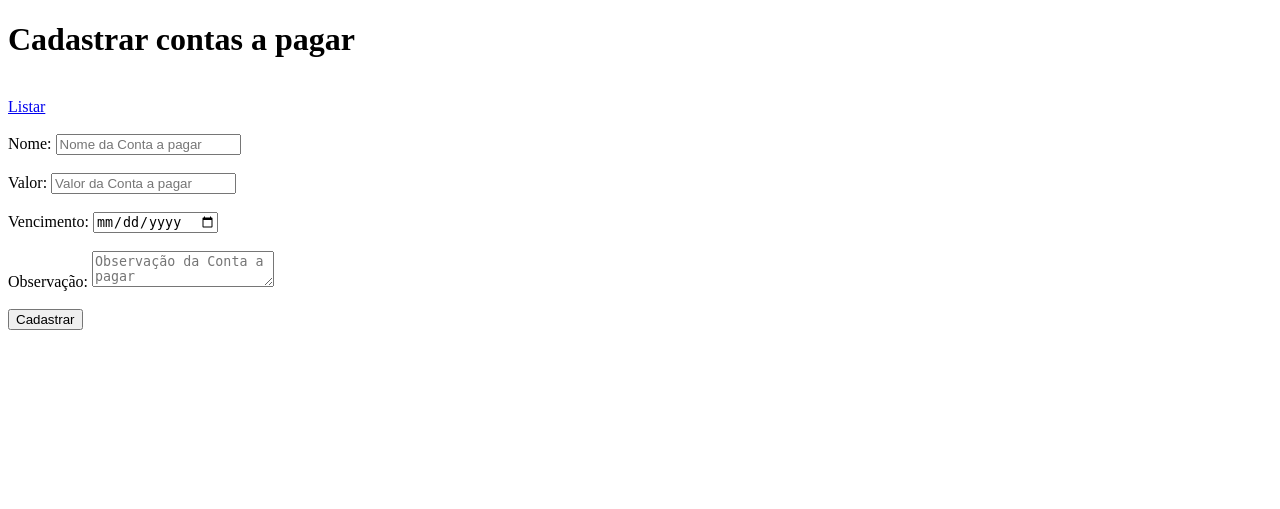
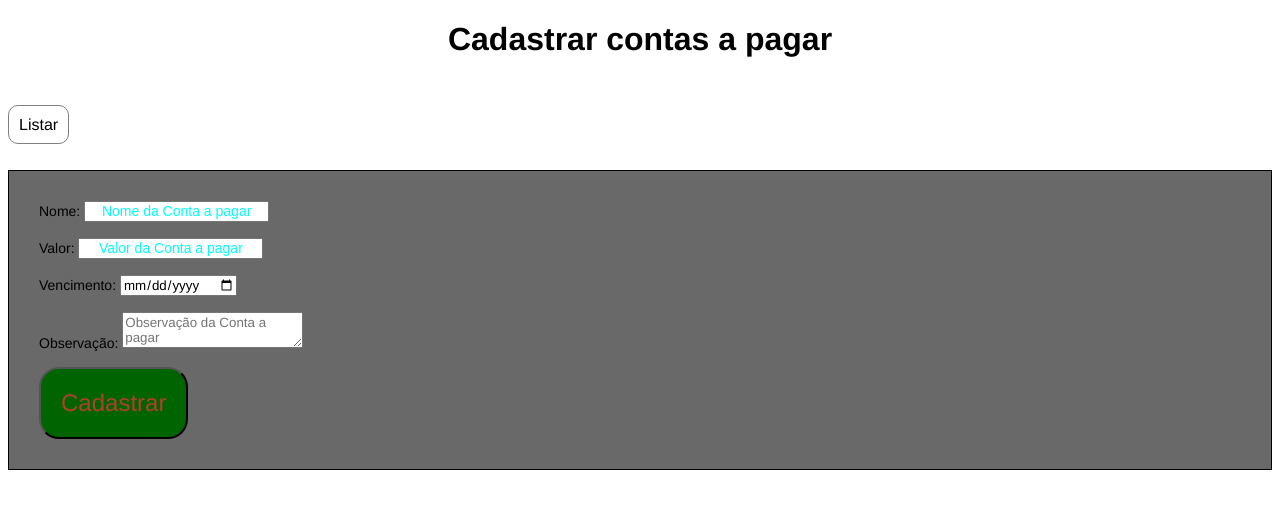
Before and after one commit to Adilson19/Php-Celke-Heranca, a PHP site: page /cadastrar.php in a window 1280 px wide. Shown: the top 509 px of the page. Run offline with PHP 8.4, Linux system fonts and the light colour scheme.

Commit message:
feat: update working in my css

```diff
--- a/Source/assets/css/style.css
+++ b/Source/assets/css/style.css
@@ -0,0 +1,53 @@
+*{
+    font-family: 'Franklin Gothic Medium', 'Arial Narrow', Arial, sans-serif;
+    margin: 10;
+    padding: 10;
+}
+h1{
+    text-align: center;
+}
+
+.titulo{
+    text-decoration: none;
+    border: 1px solid grey;
+    padding: 10px;
+    color: #000;
+    background-color: white;
+    border-radius: 10px;
+}
+
+.titulo:hover{
+    text-decoration: none;
+    border: 1px solid blue;
+    padding: 10px;
+    color: white;
+    background-color: black;
+    border-radius: 10px;
+}
+.submit{
+    border-radius: 20px;
+    padding: 20px;
+    color: #af3f2f;
+    font-size: 24px;
+    background-color: darkgreen;
+}
+.submit:hover{
+    border-radius: 20px;
+    padding: 20px;
+    color: darkgreen;
+    font-size: 24px;
+    background-color: #af3f2f;
+}
+.formulario{
+    font-size: 14px;
+    border: 1px solid #000;
+    align-items: center;
+    padding: 30px;
+    background-color: dimgrey;
+}
+.formulario input::placeholder{
+    color: aqua;
+    font-size: 14px;
+    text-align: center;
+    font-family: Arial, Helvetica, sans-serif;
+}
--- a/Source/cadastrar.php
+++ b/Source/cadastrar.php
@@ -7,11 +7,12 @@
 <html lang="pt-BR">
 <head>
     <meta charset="UTF-8">
+    <link rel="stylesheet" href="assets/css/style.css">
     <title>Celke</title>
 </head>
 <body>
-    <h1>Cadastrar contas a pagar</h1><br>
-    <a href="index.php">Listar</a><br><br>
+    <h1>Cadastrar contas a pagar</h1><br><br>
+    <a class="titulo" href="index.php">Listar</a><br><br><br>
     <?php
         //  Incluindo o arquivo de conexao
         require './Conn.php';
@@ -39,7 +40,7 @@
             }
         }
     ?>
-    <form name="CadContaPg" action="" method="POST">
+    <form class="formulario" name="CadContaPg" action="" method="POST">
         <label>Nome:</label>
         <input type="text" name="nome" placeholder="Nome da Conta a pagar" required><br><br>
 
@@ -52,7 +53,7 @@
         <label>Observação:</label>
         <textarea name="obs" placeholder="Observação da Conta a pagar"></textarea><br><br>
 
-        <input type="submit" value="Cadastrar" name="SendCadContaPg">
+        <input class="submit" type="submit" value="Cadastrar" name="SendCadContaPg">
     </form>
 </body>
 </html>
--- a/Source/editar.php
+++ b/Source/editar.php
@@ -11,8 +11,8 @@
     <title>Celke</title>
 </head>
 <body>
-    <h1>Editar conta a pagar</h1><br>
-    <a href="index.php">Listar</a><br><br>
+    <h1>Editar conta a pagar</h1><br><br>
+    <a href="index.php">Listar</a><br><br><br>
     <?php
         //  Receber o ID da URL
         $id = filter_input(INPUT_GET, "id", FILTER_SANITIZE_NUMBER_INT);
--- a/Source/index.php
+++ b/Source/index.php
@@ -13,8 +13,8 @@
     <title>Celke</title>
 </head>
 <body>
-    <h1>Listar contas a pagar</h1><br>
-    <a href="cadastrar.php">Cadastrar</a><br><br>
+    <h1>Listar contas a pagar</h1><br><br>
+    <a href="cadastrar.php">Cadastrar</a><br><br><br>
     <?php
         if(isset($_SESSION['msg'])){
             echo($_SESSION['msg']);
--- a/Source/visualizar.php
+++ b/Source/visualizar.php
@@ -11,8 +11,8 @@
     <title>Celke</title>
 </head>
 <body>
-    <h1>Visualizar conta a pagar</h1><br>
-    <a href="index.php">Listar</a><br><br>
+    <h1>Visualizar conta a pagar</h1><br><br>
+    <a href="index.php">Listar</a><br><br><br>
 
     <?php
         $id = filter_input(INPUT_GET, "id", FILTER_SANITIZE_NUMBER_INT);
```
